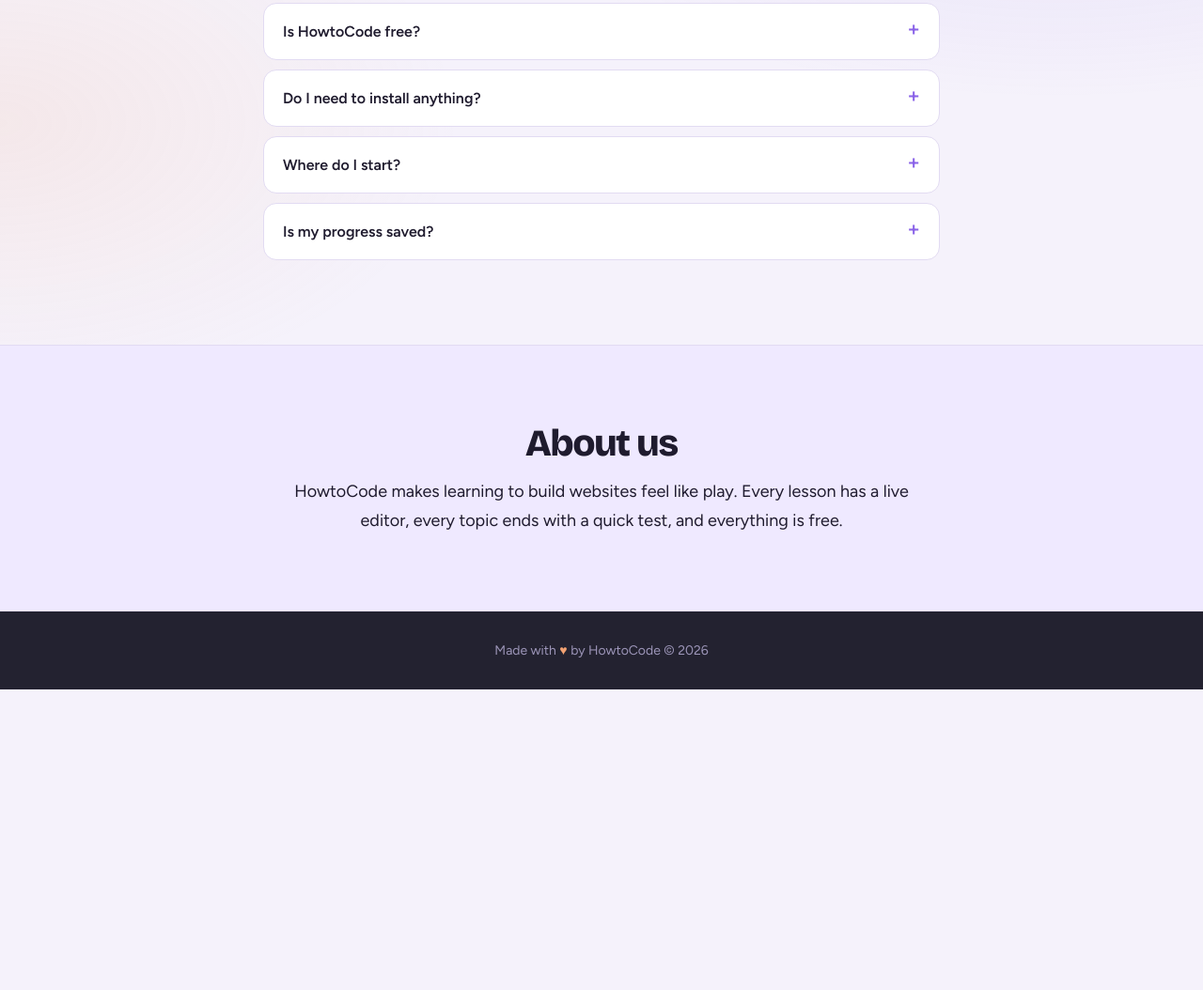
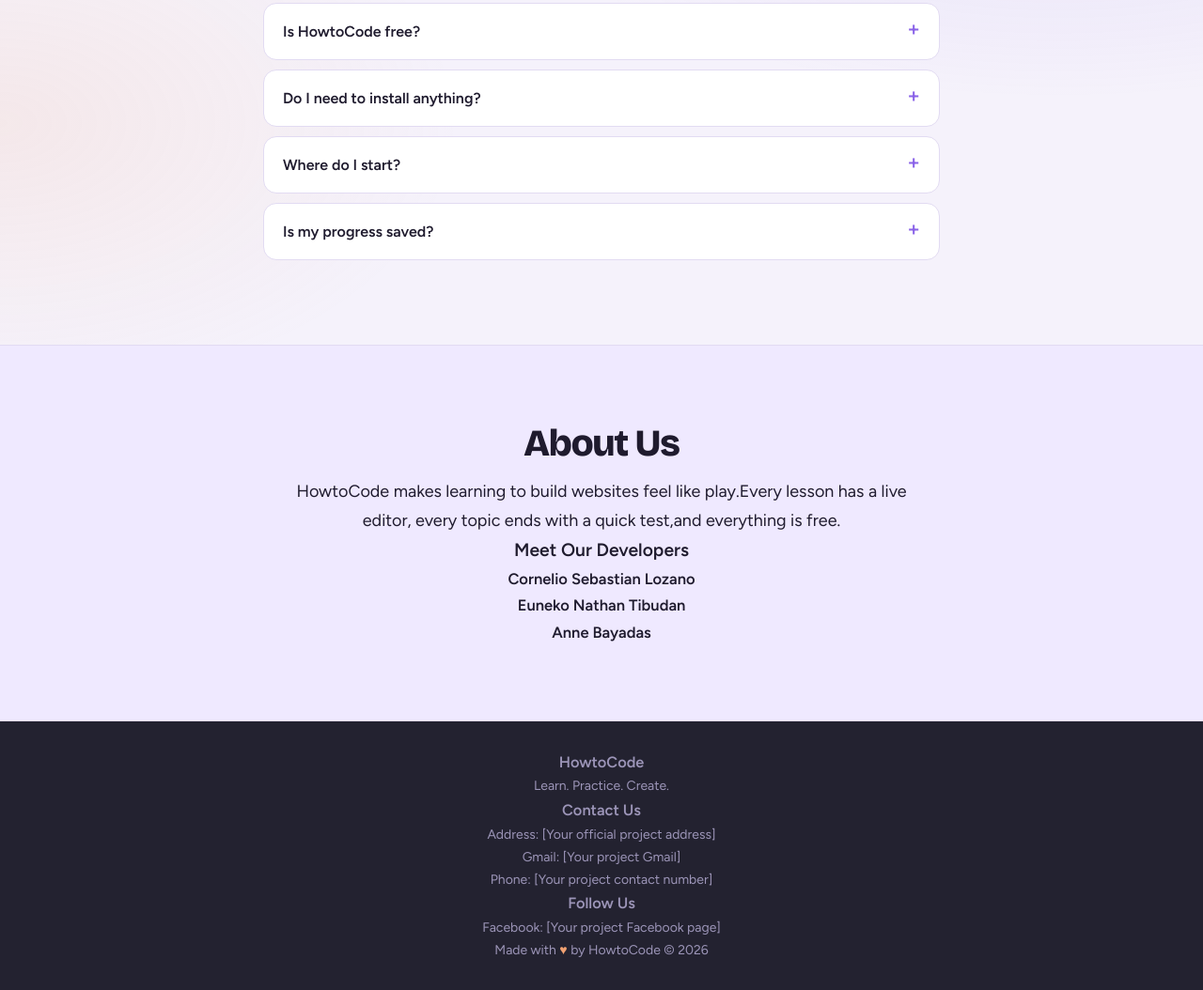
Before and after one commit to Lozano64/HowtoCode, a plain HTML site: page index.html in a window 1280 px wide. Shown: the part 2749-3803 px from the top of the page at 94% size. Before the commit the page ends 3483 px from the top, so only its background shows below. Drawn offline with nearby package versions, Linux system fonts and the light colour scheme.

Commit message:
Enhance About section with team members and footer
Added team member details and updated footer content.

```diff
--- a/index.html
+++ b/index.html
@@ -126,8 +126,20 @@ footer{background:var(--bar);color:#9c95b8;text-align:center;padding:30px 20px;f
 <ul class="tl" id="tl"></ul><button type="button" class="rs" id="rs">Reset progress</button></section>
 <section class="sec" id="quiz"><h2>Quick quiz</h2><p class="sub">Three questions to check what you know.</p><div class="quiz" id="qb"></div></section>
 <section class="sec" id="faq"><h2>Frequently asked questions</h2><p class="sub">Short answers for new learners.</p><div class="faq" id="fq"></div></section>
-<section class="about" id="about"><h2 style="font:800 clamp(28px,5vw,40px) var(--display);letter-spacing:-.03em;margin-bottom:12px">About us</h2><p>HowtoCode makes learning to build websites feel like play. Every lesson has a live editor, every topic ends with a quick test, and everything is free.</p></section>
-<footer>Made with <span>&#9829;</span> by HowtoCode &copy; 2026</footer>
+<section class="about" id="about"><h2 style="font:800 clamp(28px,5vw,40px) var(--display);letter-spacing:-.03em;margin-bottom:12px">About Us</h2>
+<p>HowtoCode makes learning to build websites feel like play.Every lesson has a live editor, every topic ends with a quick test,and everything is free.</p>
+<h3>Meet Our Developers</h3><div class="team-members">
+<div class="team-member"><h4>Cornelio Sebastian Lozano</h4></div>
+<div class="team-member"><h4>Euneko Nathan Tibudan</h4></div>
+<div class="team-member"><h4>Anne Bayadas</h4></div></div>
+</section>
+<footer class="site-footer">
+<div class="footer-content">
+<div><h3>HowtoCode</h3><p>Learn. Practice. Create.</p></div>
+<div><h3>Contact Us</h3><p>Address: [Your official project address]</p>
+<p>Gmail: [Your project Gmail]</p><p>Phone: [Your project contact number]</p></div>
+<div><h3>Follow Us</h3><p>Facebook: [Your project Facebook page]</p></div></div>
+<div class="footer-bottom"><p>Made with <span>&#9829;</span> by HowtoCode &copy; 2026</p></div></footer>
 <button type="button" id="up" aria-label="Back to top">&#8593;</button>
 <a class="fab" href="playground.html" target="_blank" rel="noopener" title="Open code playground" aria-label="Open code playground">&lt;/&gt;</a>
 <script>
```
